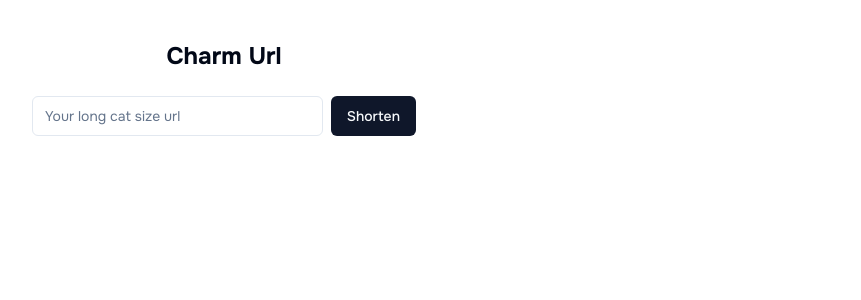
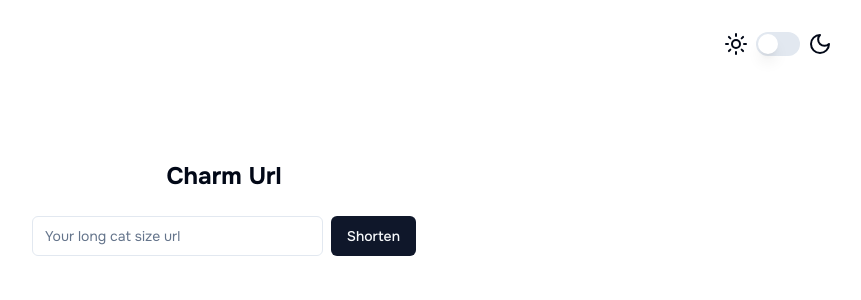
Before and after one commit to rubenpachecomatas/charm-url, a Next.js app: page / in a window 1280 px wide. Shown: the top 300 px of the page, without its empty margins (416-1277 px from the left). Built offline with nearby package versions, Linux system fonts and the light colour scheme.

Commit message:
Add Theme Selector and favicon

```diff
--- a/app/_components/Form.tsx
+++ b/app/_components/Form.tsx
@@ -25,7 +25,7 @@ export const Form = () => {
   return (
     <form
       onSubmit={handeSubmit}
-      className="flex w-full max-w-sm items-center space-x-2"
+      className="flex flex-col sm:flex-row w-full max-w-sm items-center gap-2"
     >
       <Input
         value={value}
@@ -34,7 +34,7 @@ export const Form = () => {
         type="text"
         placeholder="Your long cat size url"
       />
-      <Button disabled={isPending} type="submit">
+      <Button className=" w-full sm:w-auto" disabled={isPending} type="submit">
         Shorten
       </Button>
     </form>
--- /dev/null
+++ b/app/_components/ThemeProvider.tsx
@@ -0,0 +1,23 @@
+"use client";
+
+import { cn } from "@/lib/utils";
+import { useTheme } from "@/store/use-theme";
+
+export const ThemeProvider = ({
+  children,
+}: {
+  children: React.ReactNode;
+}) => {
+  const { theme } = useTheme((state) => state);
+
+  return (
+    <div
+      className={cn(
+        "bg-background text-foreground",
+        theme === "dark" && "dark"
+      )}
+    >
+      {children}
+    </div>
+  );
+};
--- /dev/null
+++ b/app/_components/ThemeSwitch/ThemeSwitch.tsx
@@ -0,0 +1,17 @@
+"use client";
+
+import { Switch } from "@/components/ui/switch";
+import { Moon, Sun } from "lucide-react";
+import useThemeSwitch from "./hooks/useThemeSwitch";
+
+export const ThemeSwitch = () => {
+  const { theme, onThemeChange } = useThemeSwitch();
+
+  return (
+    <div className="flex gap-2 absolute top-8 right-8">
+      <Sun />
+      <Switch checked={theme === 'dark'} onCheckedChange={onThemeChange} />
+      <Moon />
+    </div>
+  );
+};
--- /dev/null
+++ b/app/_components/ThemeSwitch/hooks/useThemeSwitch.ts
@@ -0,0 +1,19 @@
+import { useTheme } from "@/store/use-theme";
+
+const useThemeSwitch = () => {
+  const { theme, onUpdate } = useTheme((state) => state);
+
+  const onThemeChange = (checked: boolean) => {
+    const newTheme = checked ? "dark" : "light";
+
+    onUpdate(newTheme);
+    localStorage.setItem("theme", newTheme);
+  };
+
+  return {
+    theme,
+    onThemeChange,
+  };
+};
+
+export default useThemeSwitch;
--- a/app/layout.tsx
+++ b/app/layout.tsx
@@ -1,22 +1,30 @@
-import type { Metadata } from 'next'
-import { Onest } from 'next/font/google'
-import './globals.css'
+import type { Metadata } from "next";
+import { Onest } from "next/font/google";
+import "./globals.css";
+import { ThemeProvider } from "./_components/ThemeProvider";
 
-const onest = Onest({ subsets: ['latin'] })
+const onest = Onest({ subsets: ["latin"] });
 
 export const metadata: Metadata = {
-  title: 'Create Next App',
-  description: 'Generated by create next app',
-}
+  title: "Charm url",
+  description: "Your charming url in seconds!",
+};
 
 export default function RootLayout({
   children,
 }: {
-  children: React.ReactNode
+  children: React.ReactNode;
 }) {
   return (
     <html lang="en">
-      <body className={onest.className}>{children}</body>
+      <head>
+        <link rel="icon" href="/favicon.svg" sizes="any" />
+      </head>
+      <body className={onest.className}>
+        <ThemeProvider>
+          {children}
+        </ThemeProvider>
+      </body>
     </html>
-  )
+  );
 }
--- a/app/page.tsx
+++ b/app/page.tsx
@@ -1,9 +1,11 @@
 import { Form } from "./_components/Form";
 import { UrlAlert } from "./_components/UrlAlert";
+import { ThemeSwitch } from "./_components/ThemeSwitch/ThemeSwitch";
 
 export default function Home() {
   return (
-    <main className="flex min-h-screen flex-col items-center p-10 gap-6">
+    <main className="flex min-h-screen flex-col items-center p-10 pt-40 gap-6 black">
+      <ThemeSwitch />
       <h1 className="text-2xl font-bold">Charm Url</h1>
       <Form />
       <UrlAlert />
--- /dev/null
+++ b/components/ui/switch.tsx
@@ -0,0 +1,29 @@
+"use client"
+
+import * as React from "react"
+import * as SwitchPrimitives from "@radix-ui/react-switch"
+
+import { cn } from "@/lib/utils"
+
+const Switch = React.forwardRef<
+  React.ElementRef<typeof SwitchPrimitives.Root>,
+  React.ComponentPropsWithoutRef<typeof SwitchPrimitives.Root>
+>(({ className, ...props }, ref) => (
+  <SwitchPrimitives.Root
+    className={cn(
+      "peer inline-flex h-6 w-11 shrink-0 cursor-pointer items-center rounded-full border-2 border-transparent transition-colors focus-visible:outline-none focus-visible:ring-2 focus-visible:ring-ring focus-visible:ring-offset-2 focus-visible:ring-offset-background disabled:cursor-not-allowed disabled:opacity-50 data-[state=checked]:bg-primary data-[state=unchecked]:bg-input",
+      className
+    )}
+    {...props}
+    ref={ref}
+  >
+    <SwitchPrimitives.Thumb
+      className={cn(
+        "pointer-events-none block h-5 w-5 rounded-full bg-background shadow-lg ring-0 transition-transform data-[state=checked]:translate-x-5 data-[state=unchecked]:translate-x-0"
+      )}
+    />
+  </SwitchPrimitives.Root>
+))
+Switch.displayName = SwitchPrimitives.Root.displayName
+
+export { Switch }
--- /dev/null
+++ b/enumerations/ThemesEnumeration.ts
@@ -0,0 +1,4 @@
+export enum ThemesEnumeration {
+  dark,
+  light,
+}
--- a/package.json
+++ b/package.json
@@ -12,6 +12,7 @@
   "dependencies": {
     "@prisma/client": "5.8.0",
     "@radix-ui/react-slot": "^1.0.2",
+    "@radix-ui/react-switch": "^1.0.3",
     "class-variance-authority": "^0.7.0",
     "clsx": "^2.1.0",
     "lucide-react": "^0.309.0",
--- /dev/null
+++ b/store/use-theme.ts
@@ -0,0 +1,12 @@
+import { ThemesEnumeration } from "@/enumerations/ThemesEnumeration";
+import { create } from "zustand";
+
+interface ThemeStore {
+  theme: string;
+  onUpdate: (theme: string) => void;
+}
+
+export const useTheme = create<ThemeStore>((set) => ({
+  theme: localStorage.getItem("theme") || "light",
+  onUpdate: (theme) => set(() => ({ theme })),
+}));
```
Also changed, not shown: public/favicon.svg (added), 1 other file (tests, documents, lock files or other folders).
